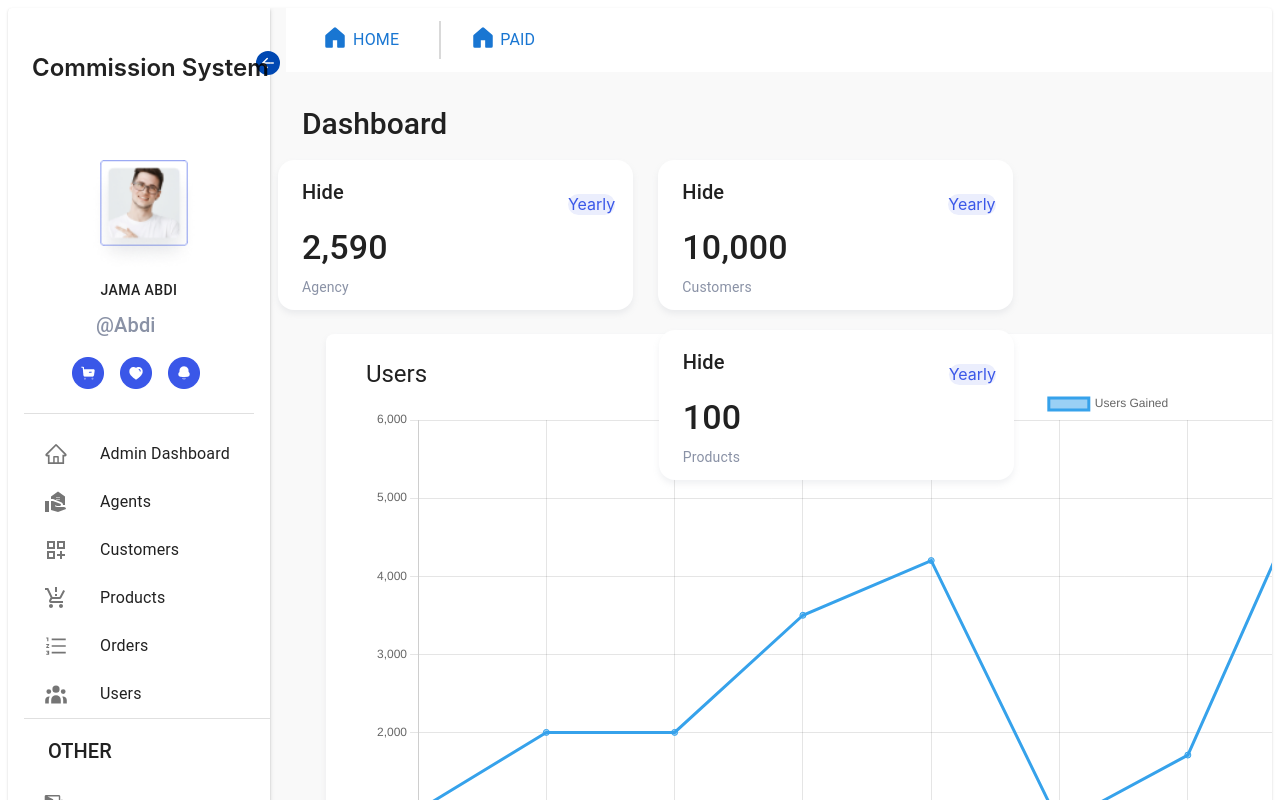
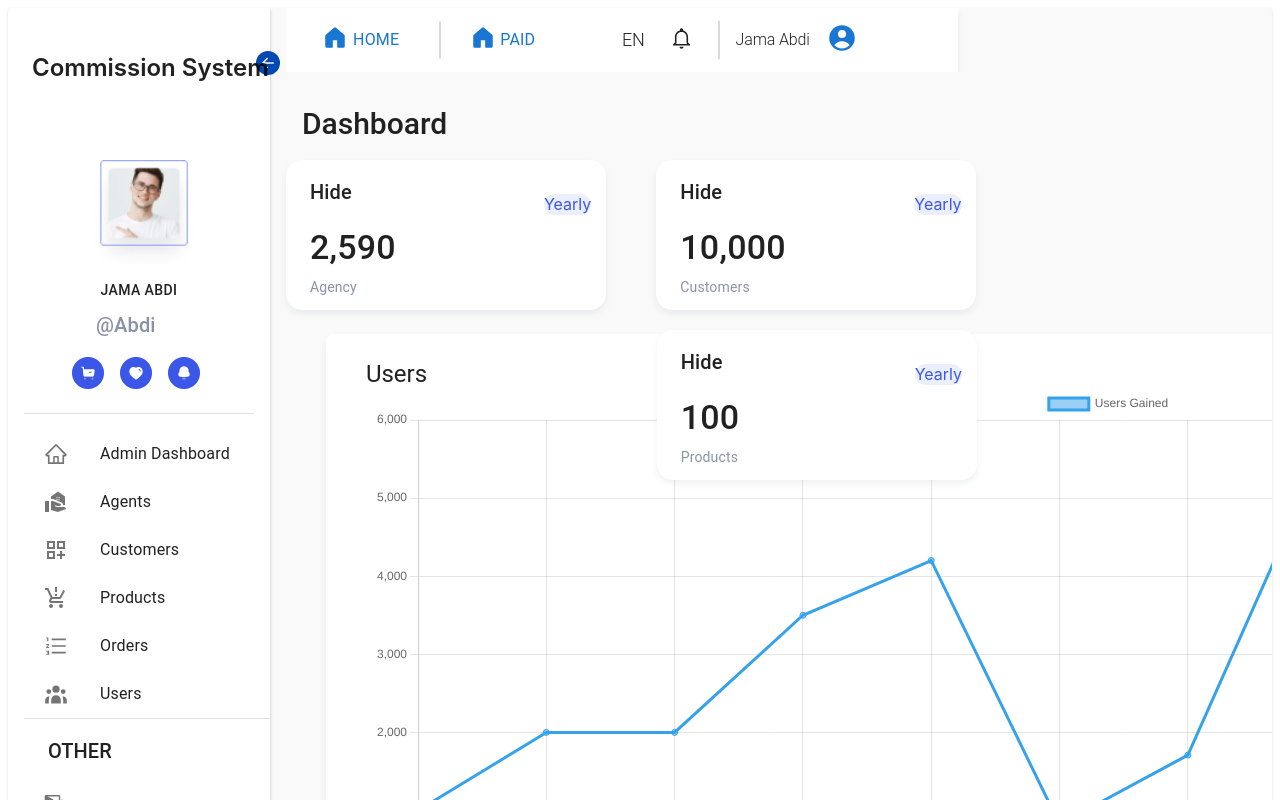
Before and after one commit to yahya-Tech59/Commission-Material, a React (Vite) app: page /dashboard in a window 1280 px wide. Shown: the top 800 px of the page. Built offline with nearby package versions, Linux system fonts and the light colour scheme; sample sign-in values are in the browser's storage.

Commit message:
DashboardCards content placed well

```diff
--- a/src/components/DashboardCard.jsx
+++ b/src/components/DashboardCard.jsx
@@ -11,32 +11,31 @@ export const DashboardCard = ({ title, subtitle, value, tableName }) => (
     display="flex"
     flexDirection="column"
     alignItems="flex-start"
+    sx={{ width: { sm: "20rem" } }}
   >
     <Typography variant="h6" sx={{ mt: 2, ml: 3 }}>
       {title}
     </Typography>
     <Typography
       variant="h5"
-      color="primary"
-      sx={{
-        position: "relative",
-        bottom: 14,
-        left: 290,
-        bgcolor: "#EBEEFD",
-        color: "#3A57E8",
-        borderRadius: "1rem",
-        fontFamily: "inter",
-        fontSize: "1rem",
-        p: 0,
-      }}
+      position="relative"
+      bottom={14}
+      left={290}
+      bgcolor="#EBEEFD"
+      color="#3A57E8"
+      borderRadius="1rem"
+      fontFamily="inter"
+      fontSize="1rem"
+      p={0}
+      sx={{ ml: { sm: -4 } }}
     >
       {subtitle}
     </Typography>
-    <Box sx={{ position: "relative", bottom: 42, right: 16 }}>
-      <Typography variant="h4" sx={{ fontWeight: 500, ml: 5, mt: 5 }}>
+    <Box position="relative" bottom={42} right={16} sx={{}}>
+      <Typography variant="h4" fontWeight={500} ml={5} mt={5}>
         {value}
       </Typography>
-      <Typography variant="body2" sx={{ mt: 1, ml: 5, color: "#8A92A6" }}>
+      <Typography variant="body2" mt={1} ml={5} color="#8A92A6" sx={{}}>
         {tableName}
       </Typography>
     </Box>
--- a/src/layouts/Dashboard.jsx
+++ b/src/layouts/Dashboard.jsx
@@ -43,10 +43,10 @@ export const Dashboard = () => {
           ml={5}
           sx={{
             position: { sm: "relative" },
-            right: { sm: 48, xs: 240 },
+            right: { sm: 40, xs: 240 },
           }}
         >
-          <Grid item xs={12} sm={3} md={3}>
+          <Grid item xs={12} sm={2.8} md={3}>
             <DashboardCard
               title="Hide"
               subtitle="Yearly"
@@ -54,7 +54,16 @@ export const Dashboard = () => {
               tableName="Agency"
             />
           </Grid>
-          <Grid item xs={12} sm={3} md={3}>
+          <Grid
+            item
+            xs={12}
+            sm={3}
+            md={3}
+            sx={{
+              position: { sm: "relative" },
+              right: { sm: 10 },
+            }}
+          >
             <DashboardCard
               title="Hide"
               subtitle="Yearly"
@@ -69,7 +78,7 @@ export const Dashboard = () => {
             md={3}
             sx={{
               position: { sm: "relative" },
-              right: { sm: 380 },
+              right: { sm: 390 },
               top: { sm: 170 },
             }}
           >
@@ -80,7 +89,7 @@ export const Dashboard = () => {
               tableName="Products"
             />
           </Grid>
-          <Grid item xs={12} sm={6} md={3}>
+          <Grid item xs={12} sm={2.5} md={3}>
             <DashboardCard
               title="Hide"
               subtitle="Yearly"
--- a/src/layouts/Header.jsx
+++ b/src/layouts/Header.jsx
@@ -21,9 +21,12 @@ export const Header = () => {
         justifyContent: "space-between",
         bgcolor: "white",
         boxShadow: "0px 4px 6px rgba(156, 163, 175, 0.15)",
+        "@media (min-width: 768px)": {
+          width: "39rem",
+        },
       }}
     >
-      <Grid container spacing={2} alignItems="center">
+      <Grid container spacing={2} alignItems="center" sx={{}}>
         <Grid item>
           <Button
             sx={{
@@ -67,7 +70,13 @@ export const Header = () => {
         </Grid>
       </Grid>
 
-      <Grid container spacing={2} alignItems="center" pl={90}>
+      <Grid
+        container
+        spacing={2}
+        alignItems="center"
+        pl={90}
+        sx={{ pl: { sm: -90 } }}
+      >
         <Grid item>
           <Typography variant="h2" mr={1} fontSize={18}>
             EN
```
